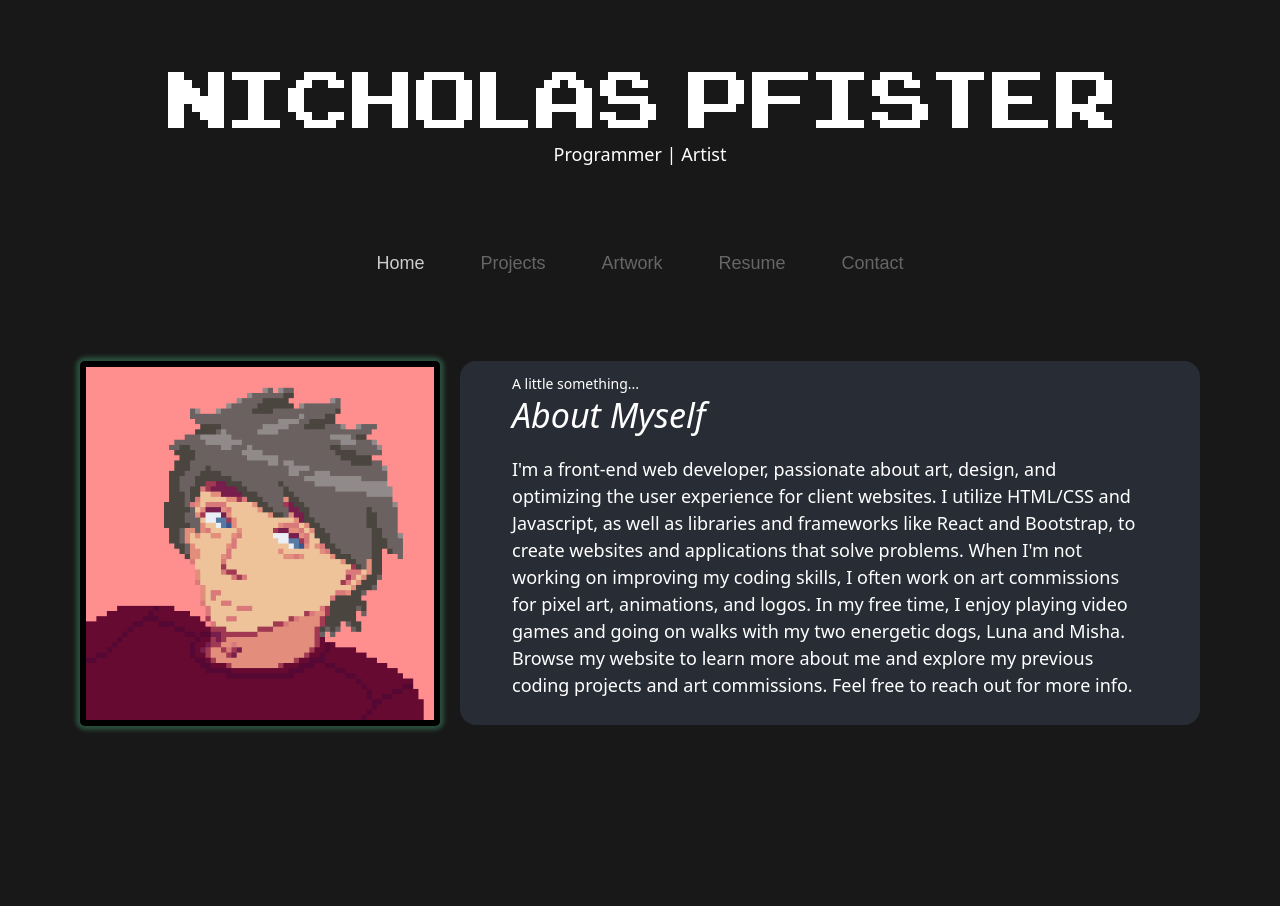
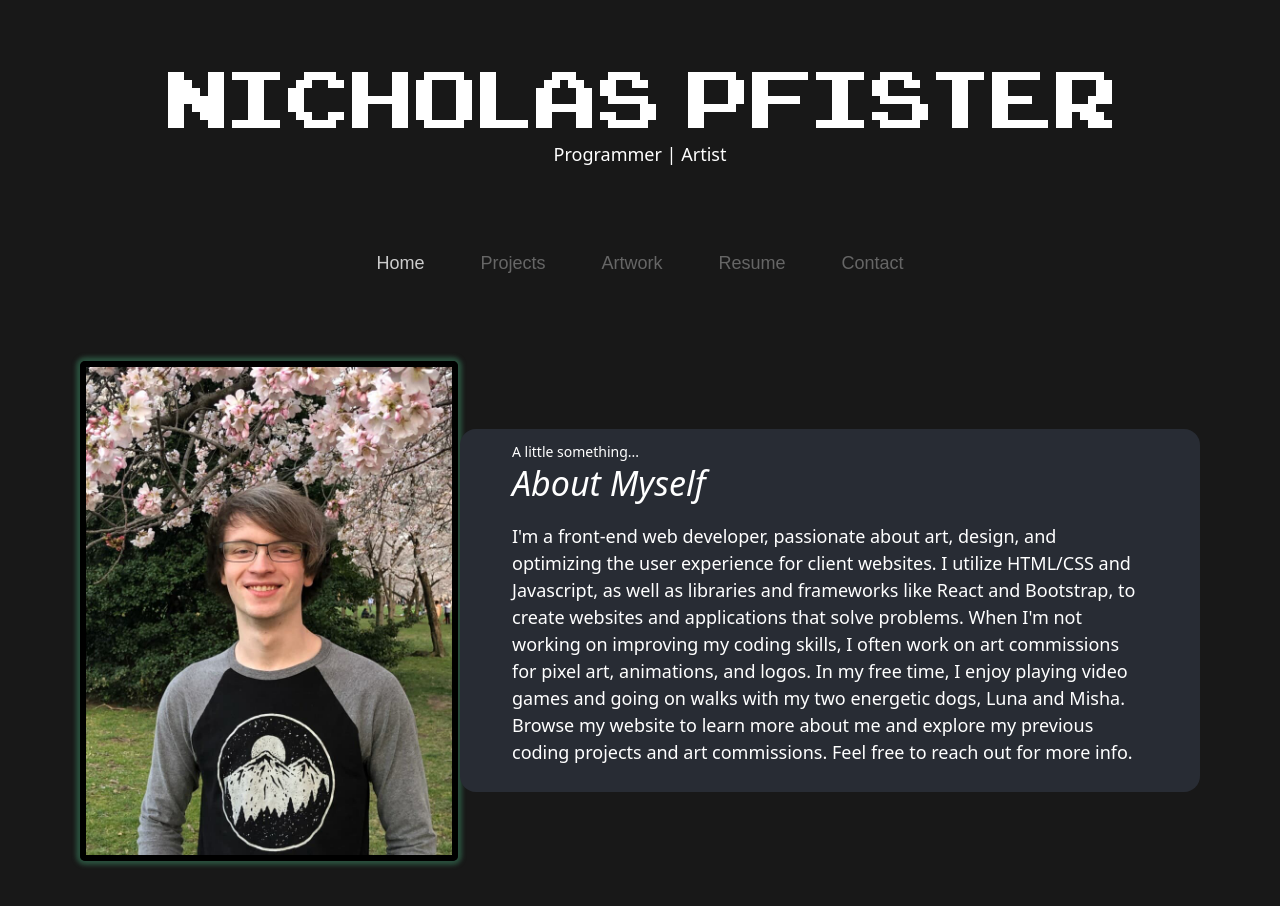
Before and after one commit to npfister13/portfolio-project, a React (Create React App) app: page / in a window 1280 px wide. Shown: the top 906 px of the page. Before the commit the page ends 800 px from the top, so only its background shows below. Built offline with nearby package versions, Linux system fonts and the light colour scheme.

Commit message:
picture changes

```diff
--- a/src/App.css
+++ b/src/App.css
@@ -300,9 +300,10 @@ body {
   padding: 0;
   -webkit-transition: all 0.6s cubic-bezier(0.165, 0.84, 0.44, 1);
   transition: all 0.6s cubic-bezier(0.165, 0.84, 0.44, 1);
-  width: auto\9;
-  max-width: 100%;
-  height: auto;
+  /* width: 400px;
+  max-width: 100%; */
+  max-height: 500px;
+  /* object-fit: none; */
 }
 
 .nav-link {
--- a/src/App.js
+++ b/src/App.js
@@ -1,31 +1,31 @@
-// import React, { useEffect, useState } from 'react';
+import React, { useEffect, useState } from 'react';
 import Main from './components/Main';
-// import Loading from './components/Loading';
+import Loading from './components/Loading';
 import { BrowserRouter }  from 'react-router-dom';
 import './App.css';
 
 
 function App(){
 
-    // const [loading, setLoading] = useState(true);
+    const [loading, setLoading] = useState(true);
 
-    // useEffect(() => {
-    //     setTimeout(() => setLoading(false), 2000)
-    // }, [])
+    useEffect(() => {
+        setTimeout(() => setLoading(false), 2000)
+    }, [])
 
 
     return (
-        // <>
-        //     {loading === false ? (
+        <>
+            {loading === false ? (
                 <BrowserRouter className="browserRouter">
                     <div className="App">
                         <Main />
                     </div>
                 </BrowserRouter>
-        //     ) : (
-        //         <Loading />
-        //     )}
-        // </>
+            ) : (
+                <Loading />
+            )}
+        </>
     );
 }
 export default App;
--- a/src/components/Home.js
+++ b/src/components/Home.js
@@ -11,7 +11,7 @@ export default function Home() {
                     <div className="container">
                         <div className="row about align-items-center">
                             <div className='col-12 col-lg-4' id="aboutImg">
-                                <img className="d-flex m-auto" src="assets/images/self portrait1-1.png" alt="" />
+                                <img className="d-flex m-auto" src="assets/images/portfolio-picture.jpg" alt="" />
                             </div>
                             <div className='col-12 col-lg-8' id="aboutMyself">
                                 <small>A little something...</small>
```
Also changed, not shown: public/assets/images/portfolio-picture.jpg (added).
